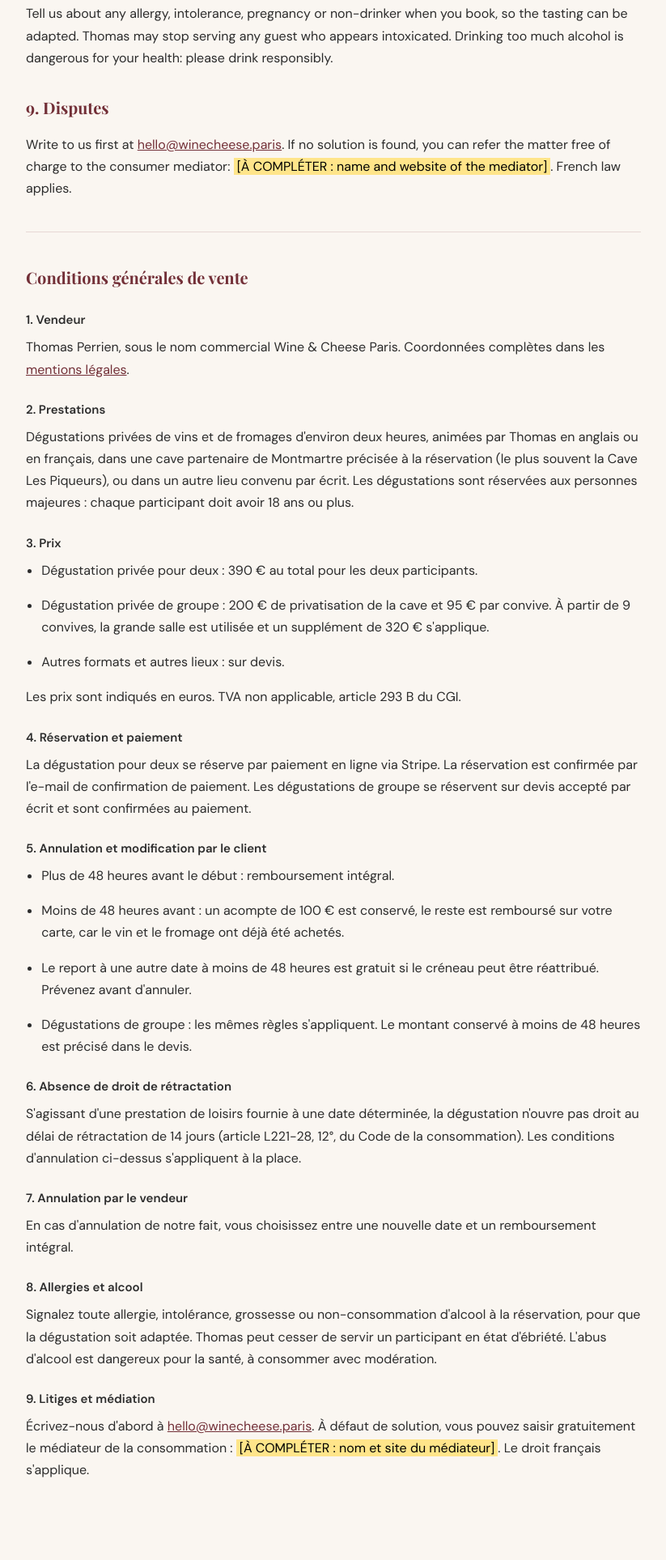
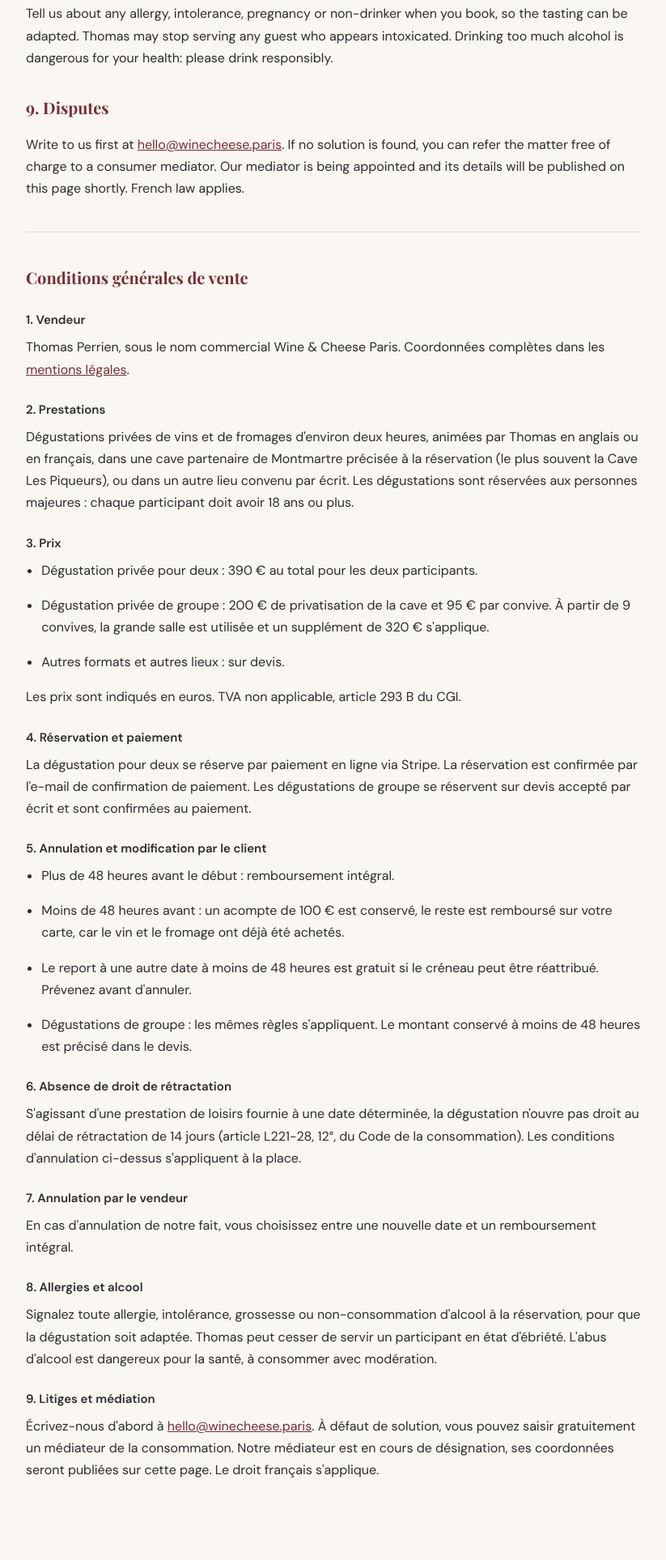
Before and after one commit to perrienwork-droid/winecheese-paris, a plain HTML site: page terms.html in a window 1280 px wide. Shown: the part 2013-3940 px from the top of the page at 81% size, without its empty margins (228-1051 px from the left). Drawn offline with nearby package versions, Linux system fonts and the light colour scheme; a web font is replaced by a local one.

Commit message:
fix(site): mediateur en cours de designation dans les CGV
Co-Authored-By: Claude Opus 5.5 <noreply@anthropic.com>

```diff
--- a/terms.html
+++ b/terms.html
@@ -96,7 +96,7 @@ mark.todo { background:#ffe58a; color:#000; padding:0 4px; }
     <h2>8. Allergies and alcohol</h2>
     <p>Tell us about any allergy, intolerance, pregnancy or non-drinker when you book, so the tasting can be adapted. Thomas may stop serving any guest who appears intoxicated. Drinking too much alcohol is dangerous for your health: please drink responsibly.</p>
     <h2>9. Disputes</h2>
-    <p>Write to us first at <a href="mailto:hello@winecheese.paris">hello@winecheese.paris</a>. If no solution is found, you can refer the matter free of charge to the consumer mediator: <mark class="todo">[À COMPLÉTER : name and website of the mediator]</mark>. French law applies.</p>
+    <p>Write to us first at <a href="mailto:hello@winecheese.paris">hello@winecheese.paris</a>. If no solution is found, you can refer the matter free of charge to a consumer mediator. Our mediator is being appointed and its details will be published on this page shortly. French law applies.</p>
     </div>
 
     <hr>
@@ -130,7 +130,7 @@ mark.todo { background:#ffe58a; color:#000; padding:0 4px; }
     <h3>8. Allergies et alcool</h3>
     <p>Signalez toute allergie, intolérance, grossesse ou non-consommation d'alcool à la réservation, pour que la dégustation soit adaptée. Thomas peut cesser de servir un participant en état d'ébriété. L'abus d'alcool est dangereux pour la santé, à consommer avec modération.</p>
     <h3>9. Litiges et médiation</h3>
-    <p>Écrivez-nous d'abord à <a href="mailto:hello@winecheese.paris">hello@winecheese.paris</a>. À défaut de solution, vous pouvez saisir gratuitement le médiateur de la consommation : <mark class="todo">[À COMPLÉTER : nom et site du médiateur]</mark>. Le droit français s'applique.</p>
+    <p>Écrivez-nous d'abord à <a href="mailto:hello@winecheese.paris">hello@winecheese.paris</a>. À défaut de solution, vous pouvez saisir gratuitement un médiateur de la consommation. Notre médiateur est en cours de désignation, ses coordonnées seront publiées sur cette page. Le droit français s'applique.</p>
     </div>
   </div>
 </section>
```
